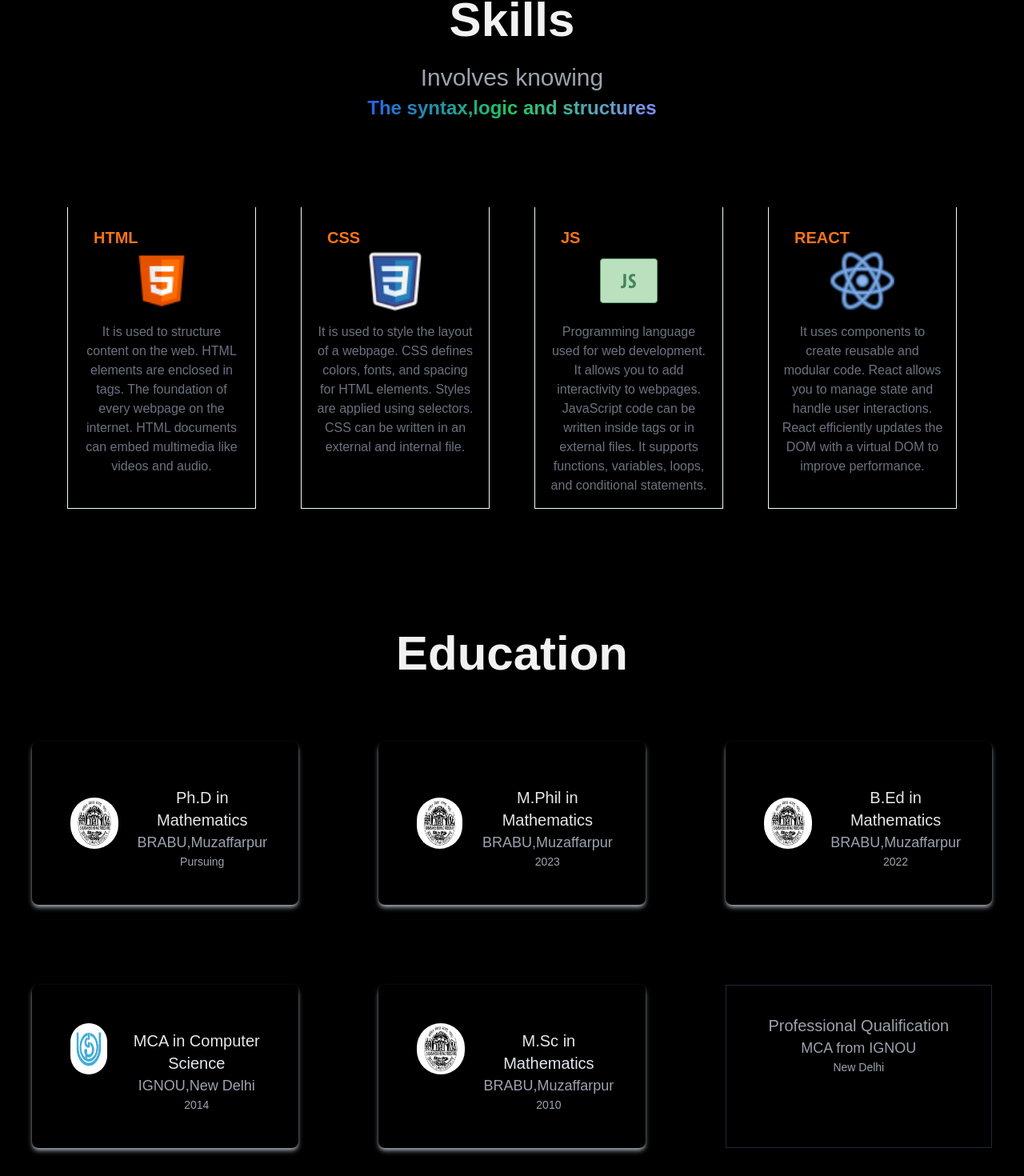
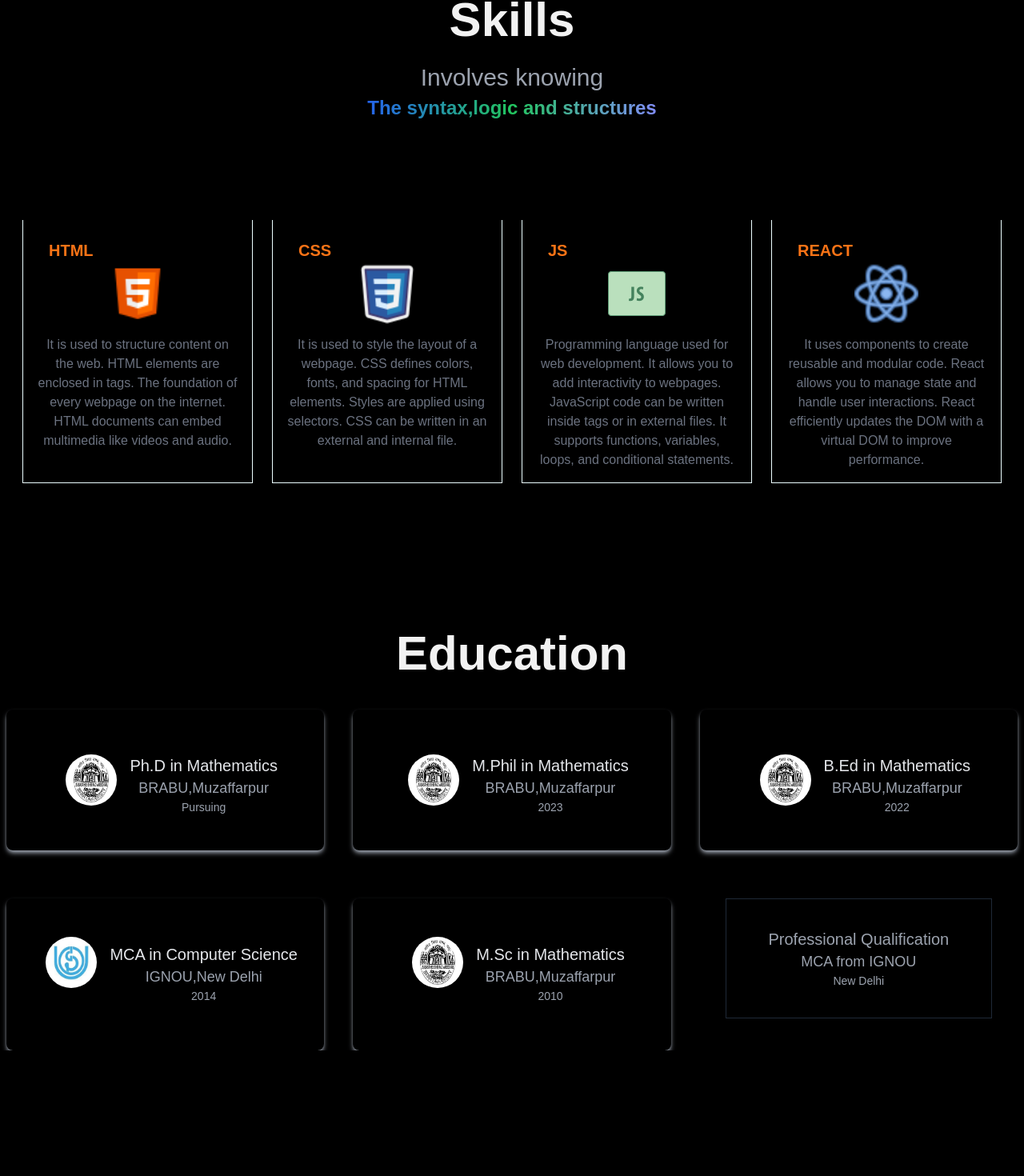
Before and after one commit to tts12345/myprofile, a Next.js app: page / in a window 1280 px wide. Shown: the part 1867-3337 px from the top of the page at 80% size. Built offline with nearby package versions, Linux system fonts and the light colour scheme.

Commit message:
education and skills update

```diff
--- a/src/app/components/education.jsx
+++ b/src/app/components/education.jsx
@@ -5,14 +5,14 @@ function Education() {
   return (
     <div>
       <div className="container max-auto min-h-screen -mt-10 bg-black">
-        <div className="text-center m-10 text-5xl lg:text-6xl">
+        <div className="text-center mt-10 text-5xl lg:text-6xl">
           <h3 className="font-bold">Education</h3>
         </div>
 
         <div className="grid grid-col md:grid-cols-2 lg:grid-cols-3 gap-5">
 
 
-          <div  data-aos="fade-up" className="flex flex-row justify-center items-center m-10 p-8 shadow-md shadow-gray-400 rounded-lg hover:shadow-orange-600 duration-500">
+          <div  data-aos="fade-up" className="flex flex-row justify-center items-center mt-10 mx-2 p-4 shadow-md shadow-gray-400 rounded-lg hover:shadow-orange-600 duration-500">
             <div className="">
               <Image src="/images/brab1.jpg" height={200} width={200} alt="picture logo" className=" h-24 w-24 rounded-full p-4" />
             </div>
@@ -24,7 +24,7 @@ function Education() {
           </div>
 
 
-          <div data-aos="fade-down" className="flex flex-row justify-center items-center m-10 p-8 shadow-md shadow-gray-400 rounded-lg hover:shadow-orange-600 duration-500">
+          <div data-aos="fade-down" className="flex flex-row justify-center items-center mt-10 mx-2 p-4 shadow-md shadow-gray-400 rounded-lg hover:shadow-orange-600 duration-500">
 
             <div className="">
 
@@ -38,7 +38,7 @@ function Education() {
 
             </div>
           </div>
-          <div data-aos="fade-right" className="flex flex-row justify-center items-center m-10 p-8 shadow-md shadow-gray-400 rounded-lg hover:shadow-orange-600 duration-500">
+          <div data-aos="fade-right" className="flex flex-row justify-center items-center mt-10 mx-2 p-8 shadow-md shadow-gray-400 rounded-lg hover:shadow-orange-600 duration-500">
 
             <div className="">
 
@@ -50,7 +50,7 @@ function Education() {
               <p className="text-sm text-gray-400">2022 </p>
             </div>
           </div>
-          <div data-aos="fade-left" className="flex flex-row justify-center m-10 p-8 shadow-md shadow-gray-400 rounded-lg hover:shadow-orange-600 duration-500">
+          <div data-aos="fade-left" className="flex flex-row justify-center mt-10 mx-2 p-8 shadow-md shadow-gray-400 rounded-lg hover:shadow-orange-600 duration-500">
 
             <div className="">
 
@@ -64,7 +64,7 @@ function Education() {
 
             </div>
           </div>
-          <div data-aos="fade-up-right" className="flex flex-row justify-center m-10 p-8 shadow-md shadow-gray-400 rounded-lg hover:shadow-orange-600 duration-500">
+          <div data-aos="fade-up-right" className="flex flex-row justify-center mt-10 mx-2 p-8 shadow-md shadow-gray-400 rounded-lg hover:shadow-orange-600 duration-500">
 
             <div className="">
 
--- a/src/app/components/skills.jsx
+++ b/src/app/components/skills.jsx
@@ -12,8 +12,8 @@ const Skills = () => {
 
           </p>
         </div>
-        <div className="grid grid-cols-1 md:grid-cols-2 lg:grid-cols-4 gap-6 m-10 p-7">
-          <div data-aos="fade-up" className="bg-black m-4 p-4 border border-cyan-50 border-t-0 hover:border-orange-400 ">
+        <div className="grid grid-cols-1 md:grid-cols-2 lg:grid-cols-4 gap-6 mt-10 p-7">
+          <div data-aos="fade-up" className="bg-black mt-8 p-4 border border-cyan-50 border-t-0 hover:border-orange-400 ">
             <h3 className="text-left text-xl text-orange-500 font-bold ml-4 pt-2 uppercase">Html</h3>
             <div className="flex justify-center mb-3">
               <Image src="/images/ht2.png" height={200} width={200} className="h-20 w-20  overflow-auto  " alt="image discription" />
@@ -25,7 +25,7 @@ const Skills = () => {
               HTML documents can embed multimedia like videos and audio.
             </p>
           </div>
-          <div data-aos="fade-down" className="bg-black m-4 p-4 shadow-lg border  border-cyan-50 border-t-0  hover:border-orange-400 ">
+          <div data-aos="fade-down" className="bg-black mt-8 p-4 shadow-lg border  border-cyan-50 border-t-0  hover:border-orange-400 ">
             <h3 className="text-left text-xl text-orange-500 font-bold ml-4 pt-2 uppercase">Css</h3>
             <div className="flex justify-center mb-3">
 
@@ -39,7 +39,7 @@ const Skills = () => {
               CSS can be written in an external and internal file.
             </p>
           </div>
-          <div data-aos="fade-up-right" className="bg-black m-4 p-4 shadow-lg border border-cyan-50 border-t-0  hover:border-orange-400 items-center">
+          <div data-aos="fade-up-right" className="bg-black mt-8 p-4 shadow-lg border border-cyan-50 border-t-0  hover:border-orange-400 items-center">
             <h3 className="text-left text-xl text-orange-500 font-bold ml-4 pt-2 uppercase">js</h3>
             <div className="flex justify-center mb-3">
               <Image src="/images/jp1.png" height={200} width={200} className="h-20 w-20  overflow-auto  " alt="image discription" />
@@ -52,7 +52,7 @@ const Skills = () => {
               It supports functions, variables, loops, and conditional statements.
             </p>
           </div>
-          <div data-aos="fade-down-left" className="bg-black m-4 p-4  shadow-lg border  border-cyan-50 border-t-0  hover:border-orange-400 ">
+          <div data-aos="fade-down-left" className="bg-black mt-8 p-4  shadow-lg border  border-cyan-50 border-t-0  hover:border-orange-400 ">
             <h3 className="text-left text-xl font-bold text-orange-500 ml-4 pt-2 uppercase">React</h3>
             <div className="flex justify-center mb-3">
               <Image src="/images/rt1.png" height={200} width={200} className="h-20 w-20  overflow-auto " alt="image discription" />
```
